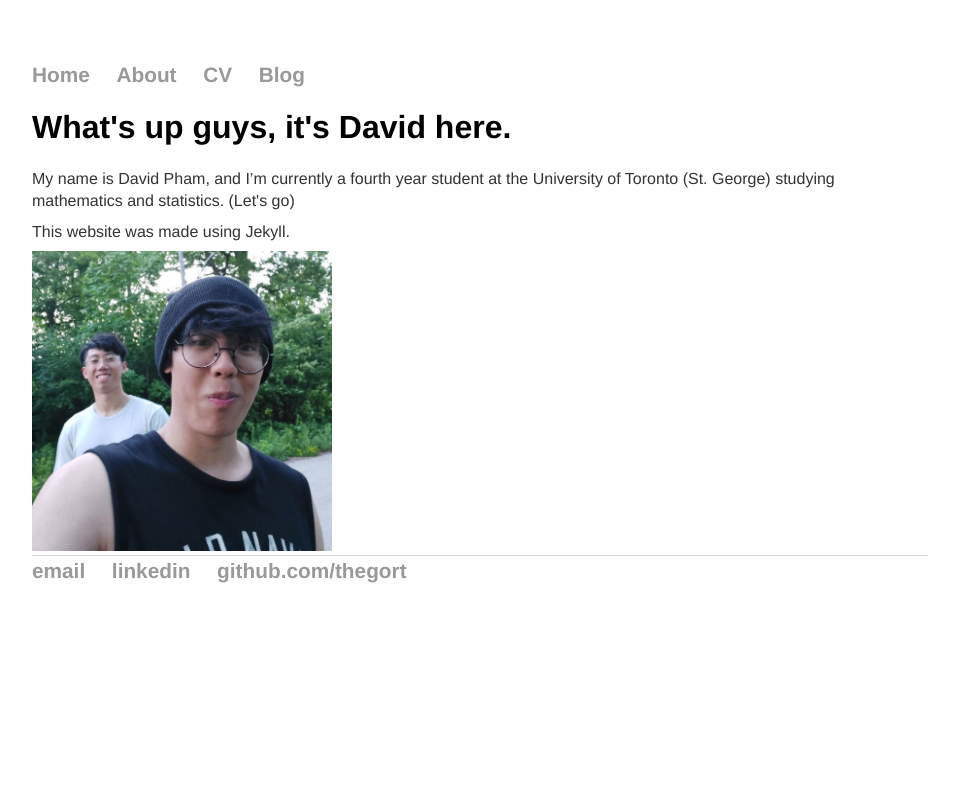
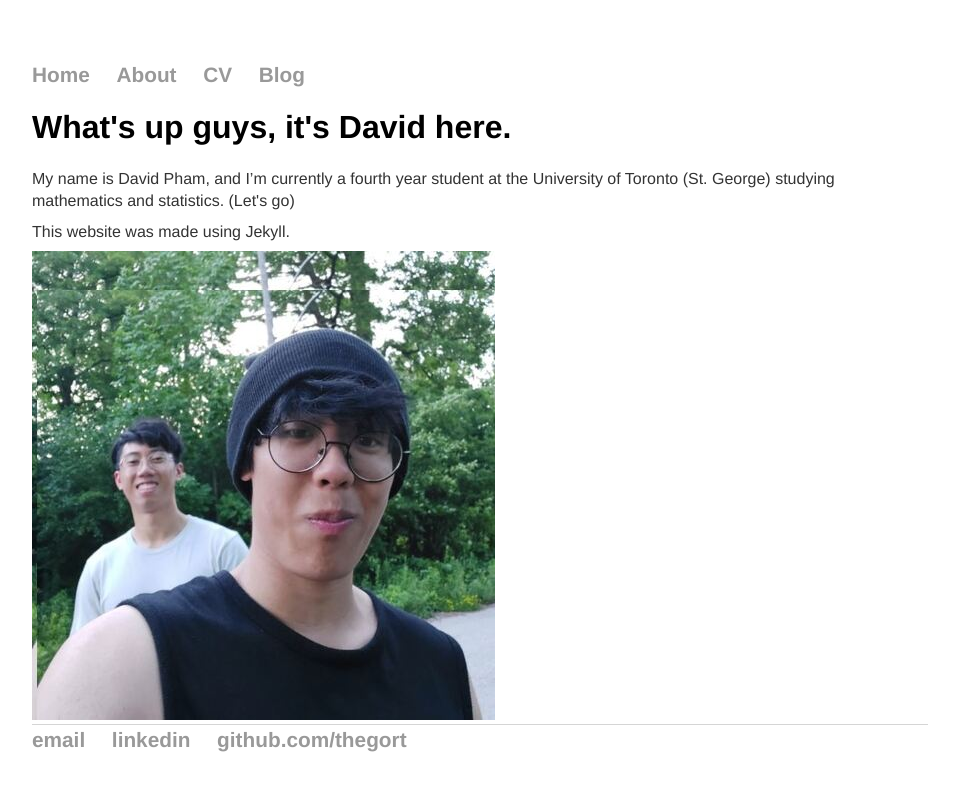
Before and after one commit to TheGort/thegort.github.io, a Jekyll site: the page built from index.html, in a window 1280 px wide. Shown: the top 791 px of the page, without its empty margins (160-1119 px from the left). Built offline with Jekyll 4.4.1, drawn with Linux system fonts in a browser that asks for light colours.

Commit message:
updated image

```diff
--- a/index.html
+++ b/index.html
@@ -6,5 +6,5 @@ title: David Pham, TheGort
 	<h1>What's up guys, it's David here.</h1>
 	<p>My name is David Pham, and I’m currently a fourth year student at the University of Toronto (St. George) studying mathematics and statistics. (Let's go)</p>
 	<p>This website was made using Jekyll.</p>
-	<img src="/assets/images/yessir2.JPG" alt = "A picture of me" style="width:300px;height:300px;">
+	<img src="/assets/images/rsz_yessir2.JPG" alt = "A picture of me">
 </div><!-- /.blurb -->
```
Also changed, not shown: assets/images/rsz_yessir2.jpg (added).
